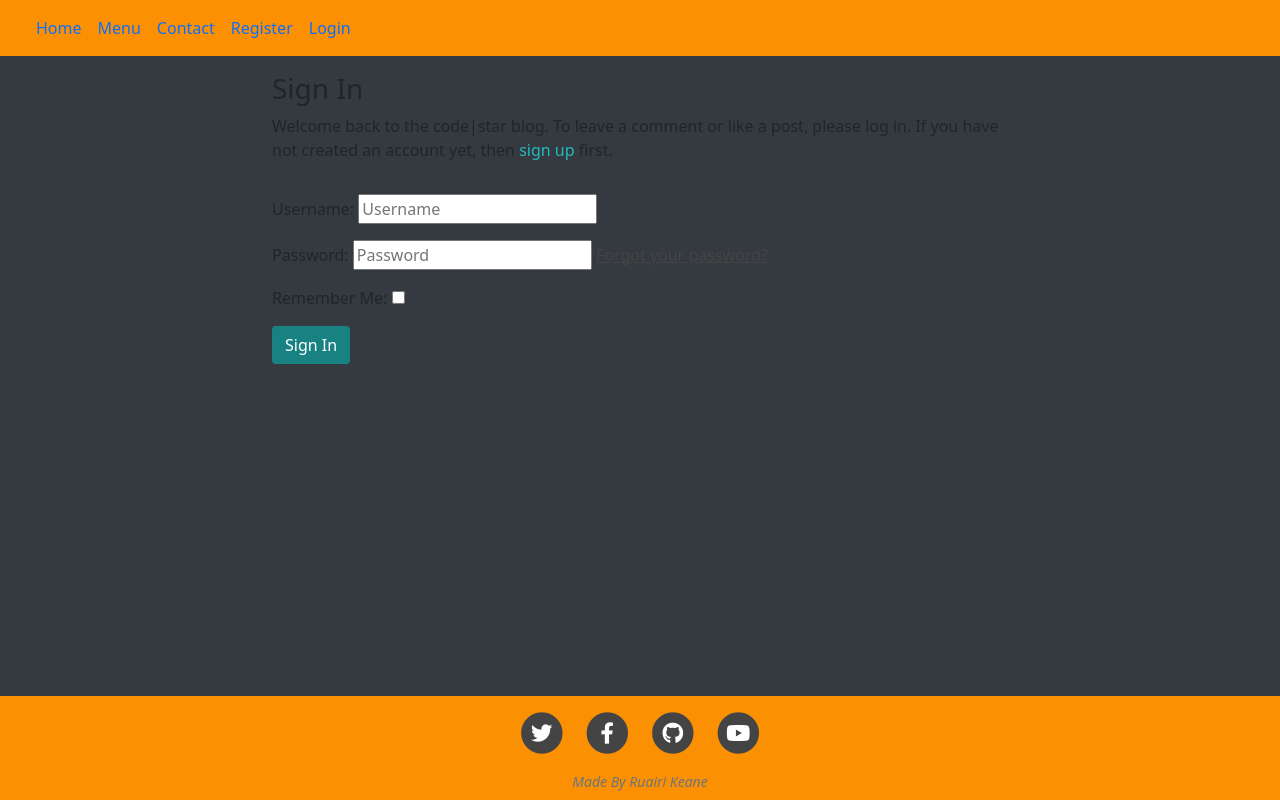
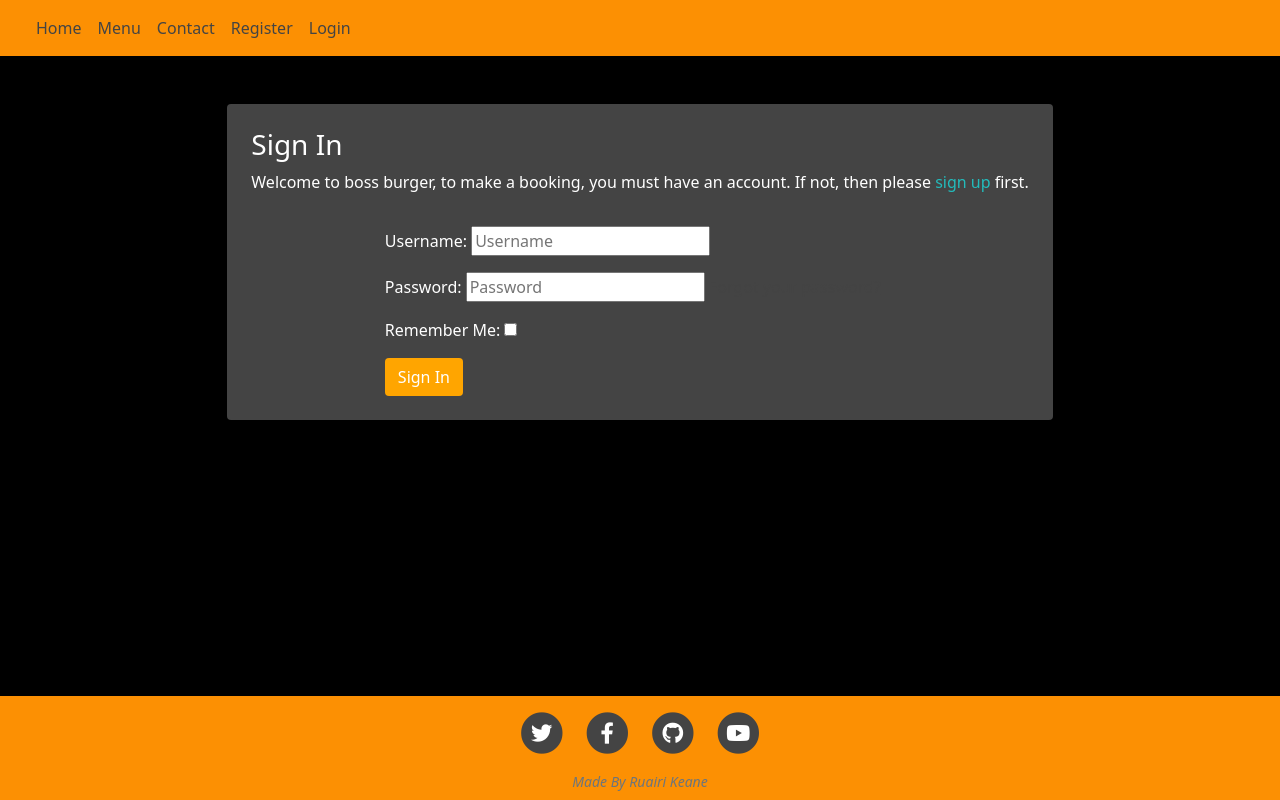
Before and after one commit to ruairikeane11/project-4-ruairikeane11, a Django app: page /accounts/login/ in a window 1280 px wide. Run offline with Django 4.2, Linux system fonts and the light colour scheme; some libraries are stand-ins or nearby versions.

Commit message:
Make bookings only visible when logged in and change styling of login.html

```diff
--- a/static/css/style.css
+++ b/static/css/style.css
@@ -22,13 +22,13 @@ body {
 }
 
 .dark-bg {
-    background-color: black
+    background-color: black;
 }
 
 
 .main-bg {
     flex-grow: 1;
-    background-color: #343a40;
+    background-color: black;
 }
 
 .card {
@@ -161,15 +161,16 @@ body {
     background-color: #fc9003;
 }
 
-.nav-item {
-    color: #444;
+.navbar-nav .nav-link {
+    color: #444 !important;
+    ;
 }
 
-
-
 .navbar-dark .navbar-nav .nav-link:hover,
-.navbar-dark .navbar-nav .nav-link:active {
-    color: #444
+.navbar-dark .navbar-nav .nav-link:active,
+.navbar-nav .nav-link:focus,
+.navbar-nav .nav-link.active {
+    color: #444 !important;
 }
 
 .footer {
@@ -216,7 +217,7 @@ body.bg-dark-grey {
 }
 
 .post-link:hover {
-    color: #138496;
+    color: white;
     text-decoration: none;
 }
 
@@ -227,8 +228,8 @@ body.bg-dark-grey {
 }
 
 .btn-primary {
-    background-color: #007bff;
-    border-color: #007bff;
+    background-color: #fc9003;
+    border-color: #fc9003;
 }
 
 .btn-danger {
@@ -267,3 +268,32 @@ body.bg-dark-grey {
 .card-img-top {
     height: 300px;
 }
+
+/* Login page */
+
+
+
+.btn-signup {
+    background-color: orange;
+
+}
+
+div h3 {
+    color: white;
+}
+
+div p {
+    color: white;
+}
+
+#login-container {
+
+    display: flex;
+    justify-content: center;
+    align-items: center;
+}
+
+.bg-custom-dark {
+    background-color: #444;
+    color: #fff;
+}
--- a/templates/account/login.html
+++ b/templates/account/login.html
@@ -7,14 +7,14 @@
 
 {% block content %}
 
-<div class="container">
+<div class="container d-flex justify-content-center align-items-center" id="login-container">
+  <div class="card text-light bg-custom-dark mt-5 p-4">
     <div class="row">
-    <div class="col-md-8 mt-3 offset-md-2">
+      <div class="col-md-12">
         <h3>{% trans "Sign In" %}</h3>
 
-      <p>{% blocktrans %}Welcome back to the code|star blog. To leave a comment or like a post, please log in. If
-        you
-        have not created an account yet, then <a class="link" href="{{ signup_url }}">sign up</a>
+        <p>{% blocktrans %}Welcome to boss burger, to make a booking, you must have an account. If not, then please <a
+            class="link" href="{{ signup_url }}">sign up</a>
           first.{% endblocktrans %}</p>
       </div>
     </div>
@@ -31,4 +31,5 @@
       </div>
     </div>
   </div>
+</div>
 {% endblock %}
--- a/templates/account/logout.html
+++ b/templates/account/logout.html
@@ -10,7 +10,7 @@
     <div class="col-md-8 mt-3 offset-md-2">
       <h3>{% trans "Sign Out" %}</h3>
 
-      <p>{% trans 'Are you sure you want to sign out?' %}</p>
+      <p class="logout-text">{% trans 'Are you sure you want to sign out?' %}</p>
     </div>
   </div>
   <div class="row">
--- a/templates/base.html
+++ b/templates/base.html
@@ -47,8 +47,8 @@
             <div class="collapse navbar-collapse justify-content-end" id="navbarText">
                 <ul class="navbar-nav me-auto mb-2 mb-lg-0">
                     <li class="nav-item">
-                        <a class="nav-link {% if request.path == home_url %}active{% endif %}" aria-current="page"
-                            href="{% url 'home' %}">Home</a>
+                        <a class="nav-link custom-nav {% if request.path == home_url %}active{% endif %}"
+                            aria-current="page" href="{% url 'home' %}">Home</a>
                     </li>
                     <li class="nav-item">
                         <a class="nav-link
```
Also changed, not shown: home/templates/home/index.html (+7 -0 lines), home/views.py (+12 -7 lines). Lines whose indentation alone changed are shown as unchanged.
